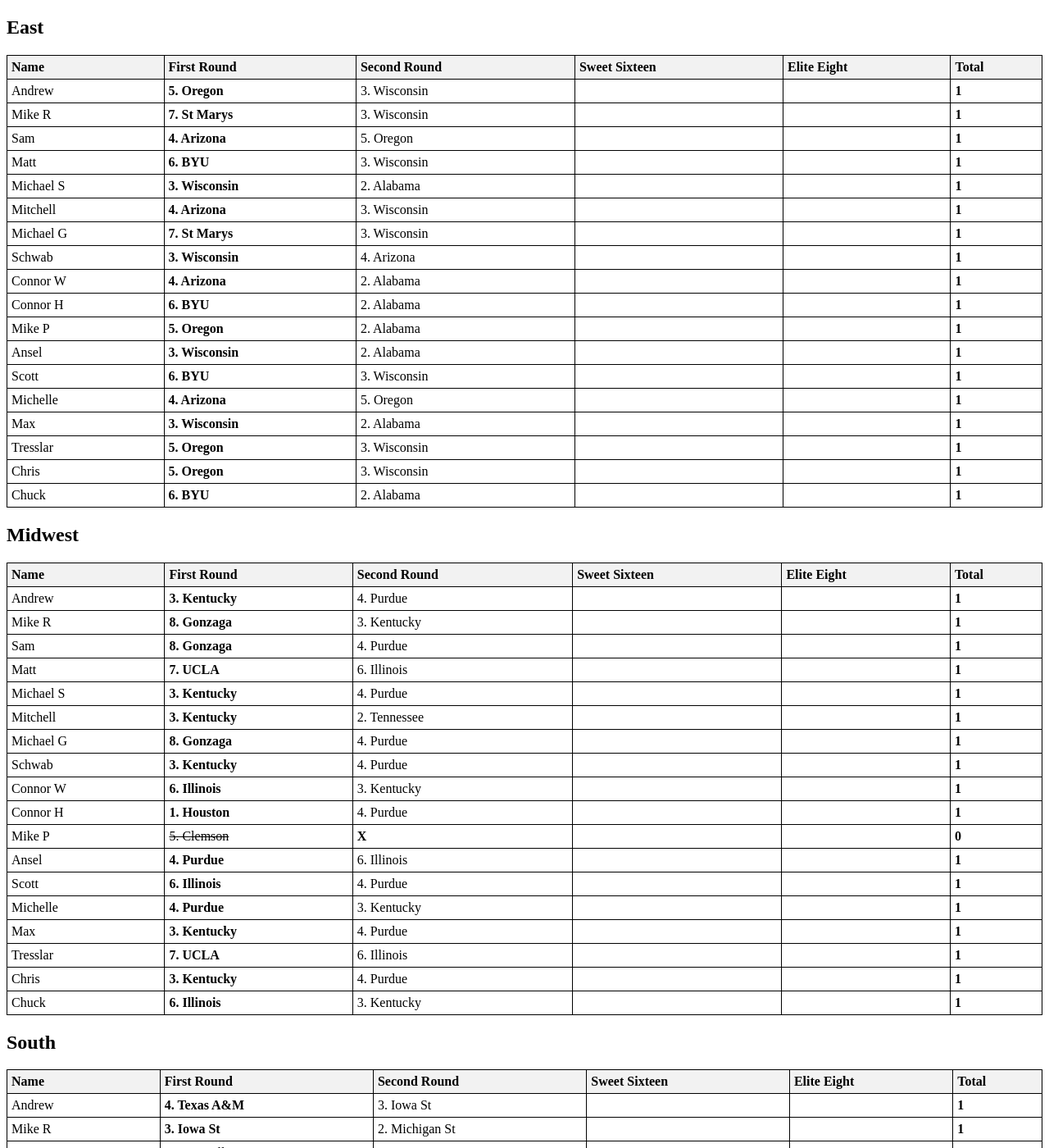
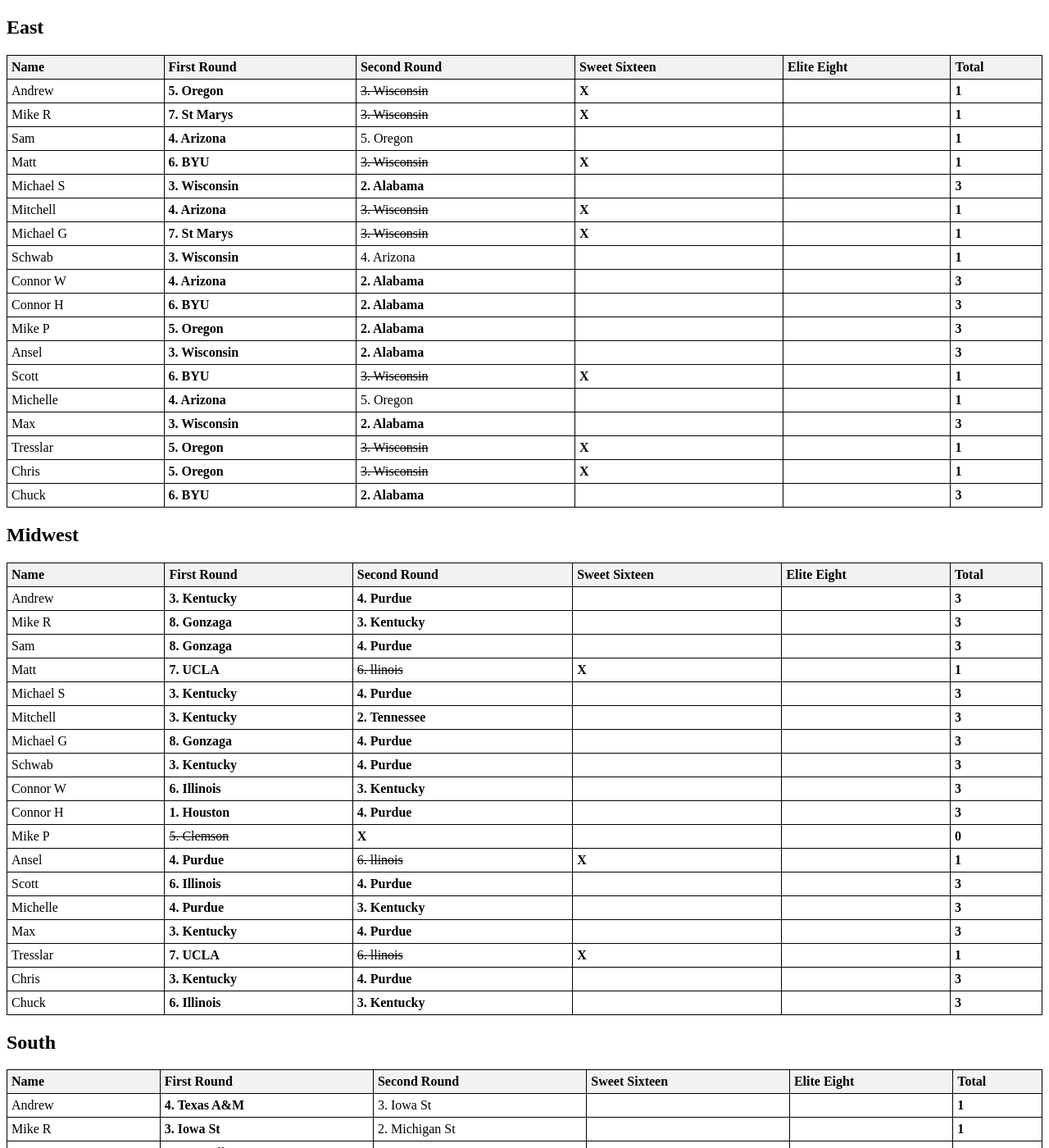
Before and after one commit to aredston19/aredston19.Github.io, a Jekyll site: the page MM.html, which Jekyll copies as it is, in a window 1280 px wide and 1400 px high. Shown: the whole window at 82% size. Built offline with Jekyll 4.4.1, drawn with Linux system fonts in a browser that asks for light colours; some of the changed text lies outside the part shown.

Commit message:
Add files via upload

```diff
--- a/MM.html
+++ b/MM.html
@@ -34,16 +34,16 @@
         <tr>
             <td>Andrew </td>
             <td><b>5. Oregon</b></td>
-            <td>3. Wisconsin</td>
-		<td></td>
+            <td><s>3. Wisconsin</s></td>
+		<td><b>X</b></td>
 		<td></td>
 		<td><b>1</b></td>
         </tr>
         <tr>
             <td>Mike R</td>
             <td><b>7. St Marys</b></td>
-            <td>3. Wisconsin</td>
-		<td></td>
+            <td><s>3. Wisconsin</s></td>
+		<td><b>X</b></td>
 		<td></td>
 		<td><b>1 </b></td>
 
@@ -60,8 +60,8 @@
 <tr>
             <td>Matt</td>
             <td><b>6. BYU</b></td>
-            <td>3. Wisconsin</td>
-		<td></td>
+            <td><s>3. Wisconsin</s></td>
+		<td><b>X</b></td>
 		<td></td>
 		<td><b>1 </b></td>
 
@@ -69,24 +69,24 @@
 <tr>
             <td>Michael S</td>
             <td><b>3. Wisconsin</b></td>
-            <td>2. Alabama</td>
+            <td><b>2. Alabama</b></td>
 		<td></td>
 		<td></td>
-		<td><b>1 </b></td>
+		<td><b>3 </b></td>
         </tr>
 <tr>
             <td>Mitchell</td>
             <td><b>4. Arizona</b></td>
-            <td>3. Wisconsin</td>
-		<td></td>
+            <td><s>3. Wisconsin</s></td>
+		<td><b>X</b></td>
 		<td></td>
 		<td><b>1</b></td>
         </tr>
 <tr>
             <td>Michael G</td>
             <td><b>7. St Marys</b></td>
-            <td>3. Wisconsin</td>
-		<td></td>
+            <td><s>3. Wisconsin</s></td>
+		<td><b>X</b></td>
 		<td></td>
 		<td><b>1 </b></td>
         </tr>
@@ -101,40 +101,40 @@
 <tr>
             <td>Connor W</td>
             <td><b>4. Arizona</b></td>
-            <td>2. Alabama</td>
+            <td><b>2. Alabama</b></td>
 		<td></td>
 		<td></td>
-		<td><b>1</b></td>
+		<td><b>3</b></td>
         </tr>
 <tr>
             <td>Connor H</td>
             <td><b>6. BYU</b></td>
-            <td>2. Alabama</td>
+            <td><b>2. Alabama</b></td>
 		<td></td>
 		<td></td>
-		<td><b>1 </b></td>
+		<td><b>3 </b></td>
         </tr>
 <tr>
             <td>Mike P</td>
             <td><b>5. Oregon</b></td>
-            <td>2. Alabama</td>
+            <td><b>2. Alabama</b></td>
 		<td></td>
 		<td></td>
-		<td><b>1 </b></td>
+		<td><b>3 </b></td>
         </tr>
 <tr>
             <td>Ansel</td>
             <td><b>3. Wisconsin</b></td>
-            <td>2. Alabama</td>
+            <td><b>2. Alabama</b></td>
 		<td></td>
 		<td></td>
-		<td><b>1 </b></td>
+		<td><b>3 </b></td>
         </tr>
 <tr>
             <td>Scott</td>
             <td><b>6. BYU</b></td>
-            <td>3. Wisconsin</td>
-		<td></td>
+            <td><s>3. Wisconsin</s></td>
+		<td><b>X</b></td>
 		<td></td>
 		<td><b>1 </b></td>
         </tr>
@@ -149,34 +149,34 @@
 <tr>
             <td>Max</td>
             <td><b>3. Wisconsin</b></td>
-            <td>2. Alabama</td>
+            <td><b>2. Alabama</b></td>
 		<td></td>
 		<td></td>
-		<td><b>1 </b></td>
+		<td><b>3 </b></td>
         </tr>
 <tr>
             <td>Tresslar</td>
             <td><b>5. Oregon</b></td>
-            <td>3. Wisconsin</td>
-		<td></td>
+            <td><s>3. Wisconsin</s></td>
+		<td><b>X</b></td>
 		<td></td>
 		<td><b>1 </b></td>
         </tr>
 <tr>
             <td>Chris</td>
             <td><b>5. Oregon</b></td>
-            <td>3. Wisconsin</td>
-		<td></td>
+            <td><s>3. Wisconsin</s></td>
+		<td><b>X</b></td>
 		<td></td>
 		<td><b>1 </b></td>
         </tr>
 <tr>
             <td>Chuck</td>
             <td><b>6. BYU</b></td>
-            <td>2. Alabama</td>
+            <td><b>2. Alabama</b></td>
 		<td></td>
 		<td></td>
-		<td><b>1 </b></td>
+		<td><b>3 </b></td>
         </tr>
     </table>
 
@@ -193,34 +193,34 @@
         <tr>
             <td>Andrew </td>
             <td><b>3. Kentucky</b></td>
-            <td>4. Purdue</td>
+            <td><b>4. Purdue</b></td>
 		<td></td>
 		<td></td>
-		<td><b>1 </b></td>
+		<td><b>3 </b></td>
         </tr>
         <tr>
             <td>Mike R</td>
             <td><b>8. Gonzaga</b></td>
-            <td>3. Kentucky</td>
+            <td><b>3. Kentucky</b></td>
 		<td></td>
 		<td></td>
-		<td><b>1 </b></td>
+		<td><b>3 </b></td>
 
         </tr>
 	<tr>
             <td>Sam</td>
             <td><b>8. Gonzaga</b></td>
-            <td>4. Purdue</td>
+            <td><b>4. Purdue</b></td>
 		<td></td>
 		<td></td>
-		<td><b>1 </b></td>
+		<td><b>3 </b></td>
 
         </tr>
 <tr>
             <td>Matt</td>
             <td><b>7. UCLA</b></td>
-            <td>6. Illinois</td>
-		<td></td>
+            <td><s>6. llinois</s></td>
+		<td><b>X</b></td>
 		<td></td>
 		<td><b>1 </b></td>
 
@@ -228,50 +228,50 @@
 <tr>
             <td>Michael S</td>
             <td><b>3. Kentucky</b></td>
-            <td>4. Purdue</td>
+            <td><b>4. Purdue</b></td>
 		<td></td>
 		<td></td>
-		<td><b>1 </b></td>
+		<td><b>3 </b></td>
         </tr>
 <tr>
             <td>Mitchell</td>
             <td><b>3. Kentucky</b></td>
-            <td>2. Tennessee</td>
+            <td><b>2. Tennessee</b></td>
 		<td></td>
 		<td></td>
-		<td><b>1 </b></td>
+		<td><b>3 </b></td>
         </tr>
 <tr>
             <td>Michael G</td>
             <td><b>8. Gonzaga</b></td>
-            <td>4. Purdue</td>
+            <td><b>4. Purdue</b></td>
 		<td></td>
 		<td></td>
-		<td><b>1 </b></td>
+		<td><b>3 </b></td>
         </tr>
 <tr>
             <td>Schwab</td>
             <td><b>3. Kentucky</b></td>
-            <td>4. Purdue</td>
+            <td><b>4. Purdue</b></td>
 		<td></td>
 		<td></td>
-		<td><b>1 </b></td>
+		<td><b>3 </b></td>
         </tr>
 <tr>
             <td>Connor W</td>
             <td><b>6. Illinois</b></td>
-            <td>3. Kentucky</td>
+            <td><b>3. Kentucky</b></td>
 		<td></td>
 		<td></td>
-		<td><b>1 </b></td>
+		<td><b>3 </b></td>
         </tr>
 <tr>
             <td>Connor H</td>
             <td><b>1. Houston</b></td>
-            <td>4. Purdue</td>
+            <td><b>4. Purdue</b></td>
 		<td></td>
 		<td></td>
-		<td><b>1 </b></td>
+		<td><b>3 </b></td>
         </tr>
 <tr>
             <td>Mike P</td>
@@ -284,58 +284,58 @@
 <tr>
             <td>Ansel</td>
             <td><b>4. Purdue</b></td>
-            <td>6. Illinois</td>
-		<td></td>
+            <td><s>6. llinois</s></td>
+		<td><b>X</b></td>
 		<td></td>
 		<td><b>1 </b></td>
         </tr>
 <tr>
             <td>Scott</td>
             <td><b>6. Illinois</b></td>
-            <td>4. Purdue</td>
+            <td><b>4. Purdue</b></td>
 		<td></td>
 		<td></td>
-		<td><b>1 </b></td>
+		<td><b>3 </b></td>
         </tr>
 <tr>
             <td>Michelle</td>
             <td><b>4. Purdue</b></td>
-            <td>3. Kentucky</td>
+            <td><b>3. Kentucky</b></td>
 		<td></td>
 		<td></td>
-		<td><b>1 </b></td>
+		<td><b>3 </b></td>
         </tr>
 <tr>
             <td>Max</td>
             <td><b>3. Kentucky</b></td>
-            <td>4. Purdue</td>
+            <td><b>4. Purdue</b></td>
 		<td></td>
 		<td></td>
-		<td><b>1 </b></td>
+		<td><b>3 </b></td>
         </tr>
 <tr>
             <td>Tresslar</td>
             <td><b>7. UCLA</b></td>
-            <td>6. Illinois</td>
-		<td></td>
+            <td><s>6. llinois</s></td>
+		<td><b>X</b></td>
 		<td></td>
 		<td><b>1 </b></td>
         </tr>
 <tr>
             <td>Chris</td>
             <td><b>3. Kentucky</b></td>
-            <td>4. Purdue</td>
+            <td><b>4. Purdue</b></td>
 		<td></td>
 		<td></td>
-		<td><b>1 </b></td>
+		<td><b>3 </b></td>
         </tr>
 <tr>
             <td>Chuck</td>
             <td><b>6. Illinois</b></td>
-            <td>3. Kentucky</td>
+            <td><b>3. Kentucky</b></td>
 		<td></td>
 		<td></td>
-		<td><b>1 </b></td>
+		<td><b>3</b></td>
         </tr>
     </table>
 
@@ -395,8 +395,8 @@
 <tr>
             <td>Mitchell</td>
             <td><b>3. Iowa St</b></td>
-            <td>4. Texas A&M</td>
-		<td></td>
+            <td><s>4. Texas A&M</s></td>
+		<td><b>X</b></td>
 		<td></td>
 		<td><b>1 </b></td>
         </tr>
@@ -411,8 +411,8 @@
 <tr>
             <td>Schwab</td>
             <td><b>3. Iowa St</b></td>
-            <td>4. Texas A&M</td>
-		<td></td>
+            <td><s>4. Texas A&M</s></td>
+		<td><b>X</b></td>
 		<td></td>
 		<td><b>1 </b></td>
         </tr>
@@ -451,18 +451,18 @@
 <tr>
             <td>Scott</td>
             <td><b>6. Ole Miss</b></td>
-            <td>4. Texas A&M</td>
-		<td></td>
+            <td><s>4. Texas A&M</s></td>
+		<td><b>X</b></td>
 		<td></td>
 		<td><b>1 </b></td>
         </tr>
 <tr>
             <td>Michelle</td>
             <td><b>4. Texas A&M</b></td>
-            <td>5. Michigan</td>
+            <td><b>5. Michigan</b></td>
 		<td></td>
 		<td></td>
-		<td><b>1 </b></td>
+		<td><b>3 </b></td>
         </tr>
 <tr>
             <td>Max</td>
@@ -511,10 +511,10 @@
         <tr>
             <td>Andrew </td>
             <td><b>3. Texas Tech</b></td>
-            <td>4. Maryland</td>
+            <td><b>4. Maryland</b></td>
 		<td></td>
 		<td></td>
-		<td><b>1 </b></td>
+		<td><b>3 </b></td>
         </tr>
         <tr>
             <td>Mike R</td>
@@ -528,36 +528,36 @@
 	<tr>
             <td>Sam</td>
             <td><b>3. Texas Tech</b></td>
-            <td>4. Maryland</td>
+            <td><b>4. Maryland</b></td>
 		<td></td>
 		<td></td>
-		<td><b>1 </b></td>
+		<td><b>3 </b></td>
 
         </tr>
 <tr>
             <td>Matt</td>
             <td><b>8. Uconn</b></td>
-            <td>4. Maryland</td>
+            <td><b>4. Maryland</b></td>
 		<td></td>
 		<td></td>
-		<td><b>1</b></td>
+		<td><b>3</b></td>
 
         </tr>
 <tr>
             <td>Michael S</td>
             <td><b>3. Texas Tech</b></td>
-            <td>4. Maryland</td>
+            <td><b>4. Maryland</b></td>
 		<td></td>
 		<td></td>
-		<td><b>1 </b></td>
+		<td><b>3 </b></td>
         </tr>
 <tr>
             <td>Mitchell</td>
             <td><b>2. St Johns</b></td>
-            <td>4. Maryland</td>
+            <td><b>4. Maryland</b></td>
 		<td></td>
 		<td></td>
-		<td><b>1 </b></td>
+		<td><b>3 </b></td>
         </tr>
 <tr>
             <td>Michael G</td>
@@ -570,39 +570,39 @@
 <tr>
             <td>Schwab</td>
             <td><b>2. St Johns</b></td>
-            <td>4. Maryland</td>
+            <td><b>4. Maryland</b></td>
 		<td></td>
 		<td></td>
-		<td><b>1 </b></td>
+		<td><b>3 </b></td>
         </tr>
 <tr>
             <td>Connor W</td>
             <td><b>4. Maryland</b></td>
-            <td>3. Texas Tech</td>
+            <td><b>3. Texas Tech</b></td>
 		<td></td>
 		<td></td>
-		<td><b>1</b></td>
+		<td><b>3</b></td>
         </tr>
 <tr>
             <td>Connor H</td>
             <td><b>4. Maryland</b></td>
-            <td>3. Texas Tech</td>
+            <td><b>3. Texas Tech</b></td>
 		<td></td>
 		<td></td>
-		<td><b>1</b></td>
+		<td><b>3</b></td>
         </tr>
 <tr>
             <td>Mike P</td>
             <td><b>4. Maryland</b></td>
-            <td>1. Florida</td>
+            <td><b>1. Florida</b></td>
 		<td></td>
 		<td></td>
-		<td><b>1</b></td>
+		<td><b>3</b></td>
         </tr>
 <tr>
             <td>Ansel</td>
             <td><b>2. St Johns</b></td>
-            <td>4. Maryland</td>
+            <td><b>4. Maryland</b></td>
 		<td></td>
 		<td></td>
 		<td><b>1 </b></td>
@@ -618,34 +618,34 @@
 <tr>
             <td>Michelle</td>
             <td><b>4. Maryland</b></td>
-            <td>3. Texas Tech</td>
+            <td><b>3. Texas Tech</b></td>
 		<td></td>
 		<td></td>
-		<td><b>1</b></td>
+		<td><b>3</b></td>
         </tr>
 <tr>
             <td>Max</td>
             <td><b>3. Texas Tech</b></td>
-            <td>4. Maryland</td>
+            <td><b>4. Maryland</b></td>
 		<td></td>
 		<td></td>
-		<td><b>1 </b></td>
+		<td><b>3 </b></td>
         </tr>
 <tr>
             <td>Tresslar</td>
             <td><b>4. Maryland</b></td>
-            <td>3. Texas Tech</td>
+            <td><b>3. Texas Tech</b></td>
 		<td></td>
 		<td></td>
-		<td><b>1</b></td>
+		<td><b>3</b></td>
         </tr>
 <tr>
             <td>Chris</td>
             <td><b>8. Uconn</b></td>
-            <td>4. Maryland</td>
+            <td><b>4. Maryland</b></td>
 		<td></td>
 		<td></td>
-		<td><b>1</b></td>
+		<td><b>3</b></td>
         </tr>
 <tr>
             <td>Chuck</td>
@@ -670,149 +670,149 @@
         <tr>
             <td>Andrew </td>
             <td><b>4</b></td>
-            <td></td>
+            <td><b>4</b></td>
 		<td></td>
 		<td></td>
-		<td><b>4 </b></td>
+		<td><b>8 </b></td>
         </tr>
         <tr>
             <td>Mike R</td>
             <td><b>3</b></td>
-            <td></td>
+            <td><b>2</b></td>
 		<td></td>
 		<td></td>
-		<td><b>3 </b></td>
+		<td><b>5 </b></td>
 
         </tr>
 	<tr>
             <td>Sam</td>
             <td><b>3</b></td>
-            <td></td>
+            <td><b>4</b></td>
 		<td></td>
 		<td></td>
-		<td><b>3 </b></td>
+		<td><b>7 </b></td>
 
         </tr>
 <tr>
             <td>Matt</td>
             <td><b>4</b></td>
-            <td></td>
+            <td><b>2</b></td>
 		<td></td>
 		<td></td>
-		<td><b>4 </b></td>
+		<td><b>6 </b></td>
 
         </tr>
 <tr>
             <td>Michael S</td>
             <td><b>4</b></td>
-            <td></td>
+            <td><b>6</b></td>
 		<td></td>
 		<td></td>
-		<td><b>4 </b></td>
+		<td><b>10</b></td>
         </tr>
 <tr>
             <td>Mitchell</td>
             <td><b>4</b></td>
-            <td></td>
+            <td><b>4</b></td>
 		<td></td>
 		<td></td>
-		<td><b>4 </b></td>
+		<td><b>8 </b></td>
         </tr>
 <tr>
             <td>Michael G</td>
             <td><b>3</b></td>
-            <td></td>
+            <td><b>2</b></td>
 		<td></td>
 		<td></td>
-		<td><b>3 </b></td>
+		<td><b>5 </b></td>
         </tr>
 <tr>
             <td>Schwab</td>
             <td><b>4</b></td>
-            <td></td>
+            <td><b>4</b></td>
 		<td></td>
 		<td></td>
-		<td><b>4 </b></td>
+		<td><b>8 </b></td>
         </tr>
 <tr>
             <td>Connor W</td>
             <td><b>4</b></td>
-            <td></td>
+            <td><b>6</b></td>
 		<td></td>
 		<td></td>
-		<td><b>4 </b></td>
+		<td><b>10 </b></td>
         </tr>
 <tr>
             <td>Connor H</td>
             <td><b>3</b></td>
-            <td></td>
+            <td><b>6</b></td>
 		<td></td>
 		<td></td>
-		<td><b>3 </b></td>
+		<td><b>9 </b></td>
         </tr>
 <tr>
             <td>Mike P</td>
             <td><b>2</b></td>
-            <td></td>
+            <td><b>4</b></td>
 		<td></td>
 		<td></td>
-		<td><b>2 </b></td>
+		<td><b>6 </b></td>
         </tr>
 <tr>
             <td>Ansel</td>
             <td><b>4</b></td>
-            <td></td>
+            <td><b>4</b></td>
 		<td></td>
 		<td></td>
-		<td><b>4 </b></td>
+		<td><b>8 </b></td>
         </tr>
 <tr>
             <td>Scott</td>
             <td><b>3</b></td>
-            <td></td>
+            <td><b>2</b></td>
 		<td></td>
 		<td></td>
-		<td><b>3 </b></td>
+		<td><b>5 </b></td>
         </tr>
 <tr>
             <td>Michelle</td>
             <td><b>4</b></td>
-            <td></td>
+            <td><b>6</b></td>
 		<td></td>
 		<td></td>
-		<td><b>4 </b></td>
+		<td><b>10 </b></td>
         </tr>
 <tr>
             <td>Max</td>
             <td><b>4</b></td>
-            <td></td>
+            <td><b>6</b></td>
 		<td></td>
 		<td></td>
-		<td><b>4 </b></td>
+		<td><b>10 </b></td>
         </tr>
 <tr>
             <td>Tresslar</td>
             <td><b>3</b></td>
-            <td></td>
+            <td><b>2</b></td>
 		<td></td>
 		<td></td>
-		<td><b>3</b></td>
+		<td><b>5</b></td>
         </tr>
 <tr>
             <td>Chris</td>
             <td><b>4</b></td>
-            <td></td>
+            <td><b>4</b></td>
 		<td></td>
 		<td></td>
-		<td><b>4 </b></td>
+		<td><b>8 </b></td>
         </tr>
 <tr>
             <td>Chuck</td>
             <td><b>2</b></td>
-            <td></td>
+            <td><b>4</b></td>
 		<td></td>
 		<td></td>
-		<td><b>2</b></td>
+		<td><b>6</b></td>
         </tr>
     </table>
 
```
